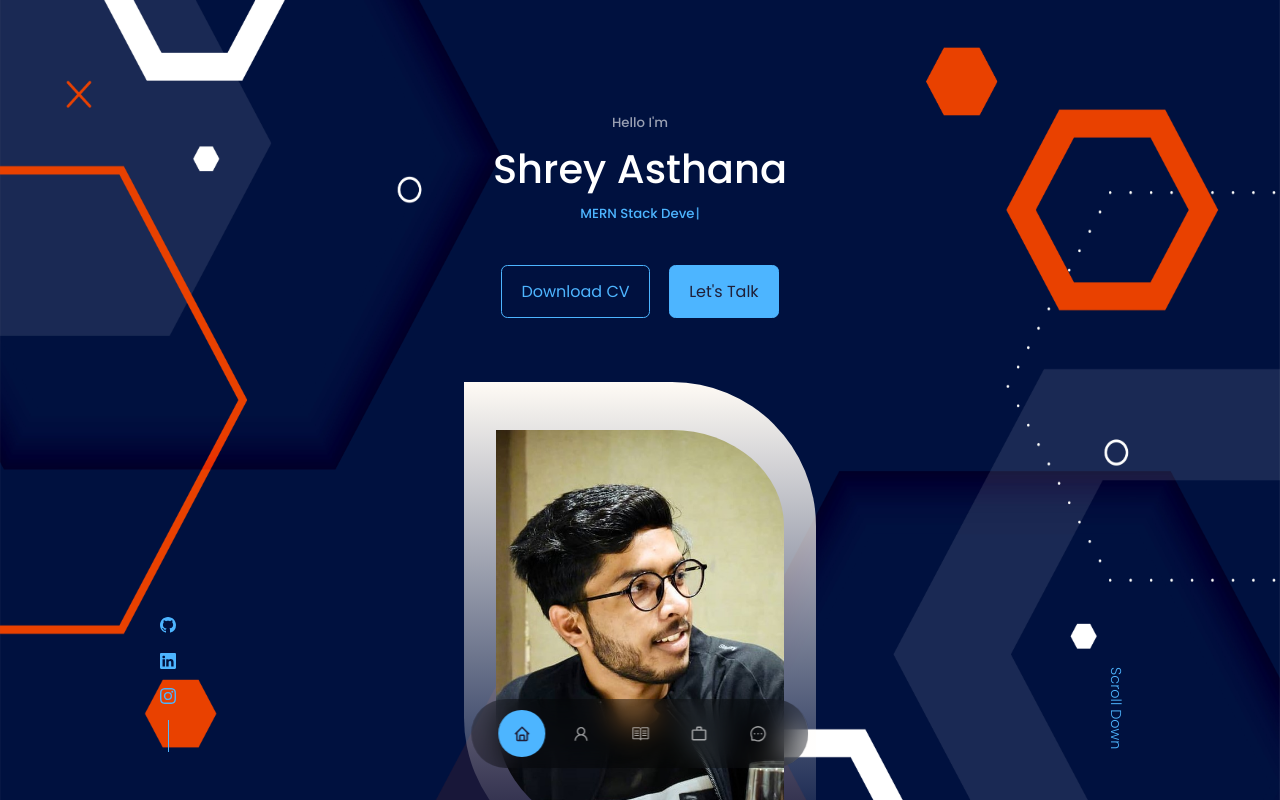
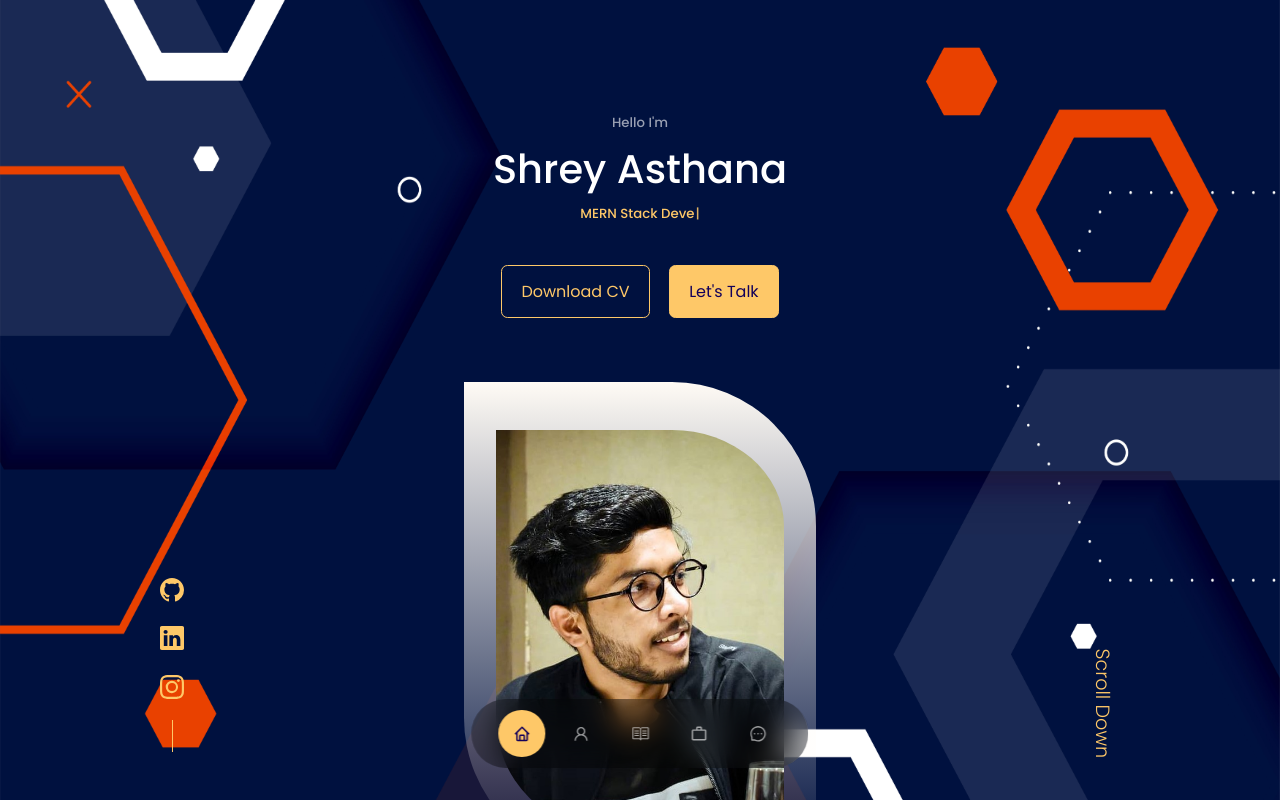
Before and after one commit to iam-shreyasthana/portfolio-web-application, a React (Create React App) app: page / in a window 1280 px wide. Shown: the top 800 px of the page. Built offline with nearby package versions, Linux system fonts and the light colour scheme.

Commit message:
FIX: changed font size of header socials

```diff
--- a/src/components/header/header.css
+++ b/src/components/header/header.css
@@ -23,6 +23,7 @@ header {
 
 .header__socials {
     display: flex;
+    font-size: 1.5rem;
     flex-direction: column;
     align-items: center;
     gap: 0.5rem;
@@ -62,7 +63,7 @@ header {
     bottom: 5rem;
     transform: rotate(90deg);
     font-weight: 300;
-    font-size: 0.9rem;
+    font-size: 1.2rem;
 }
 
 /* ------ MEDIA Queries (Tabs/Medium Devices) ------ */
--- a/src/index.css
+++ b/src/index.css
@@ -11,12 +11,13 @@
 }
 
 :root {
-    --color-bg: #1F1F38;
-    --color-bg-variant: #2C2C6C;
-    --color-primary: #4DB5FF;
+    --color-bg: #13005A;
+    --color-bg-variant: #205E61;
+    --color-primary: #FEC868;
     --color-primary-variant: rgba(77, 181, 255, 0.4);
     --color-white: #FFFFFF;
     --color-light: rgba(255, 255, 255, 0.6);
+    --color-purple: #B562D6;
 
     --transition: all 400ms ease;
 
```
